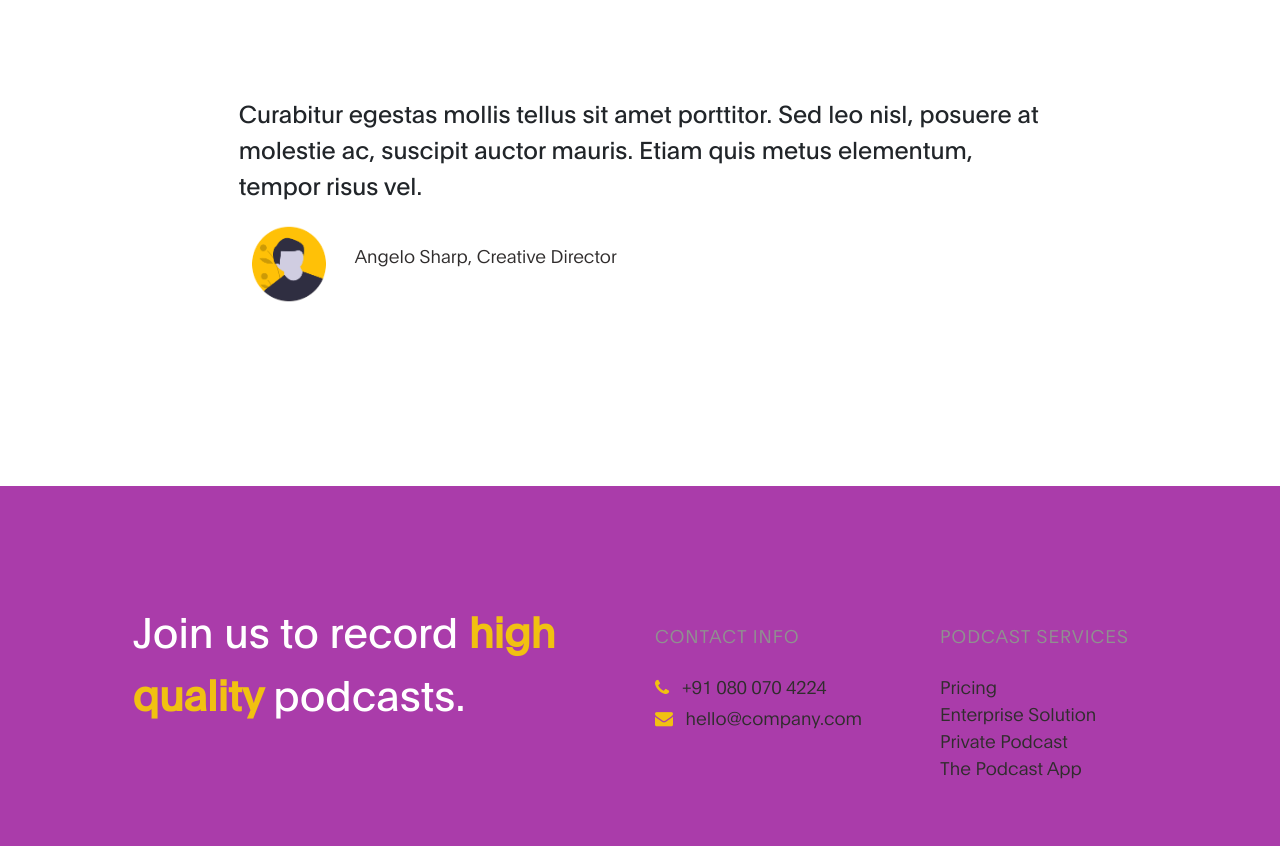
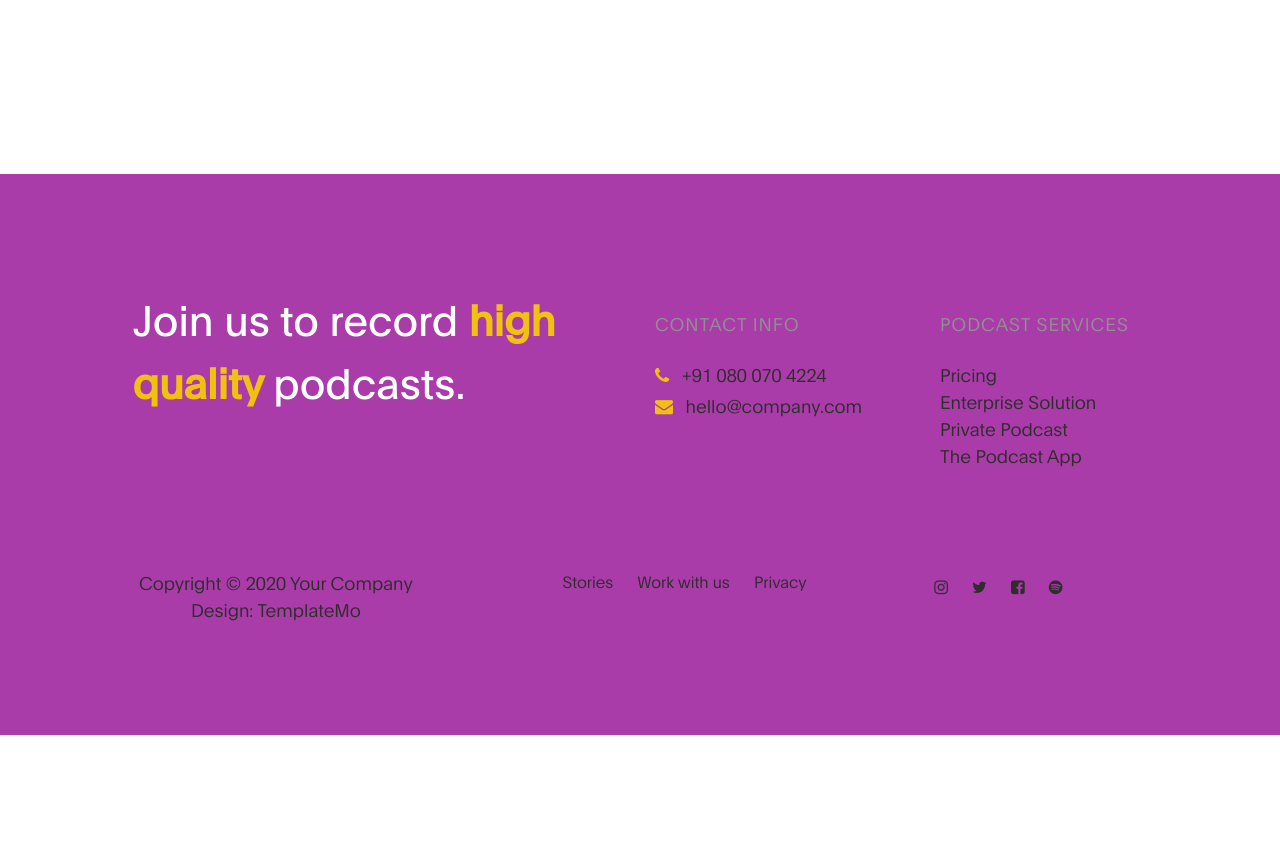
Before and after one commit to RutujaSangitrao/Avalon_website, a website: page project-detail.html in a window 1280 px wide. Shown: the part 2483-3329 px from the top of the page. After the commit the page ends 3218 px from the top, so only its background shows below. Drawn offline with Linux system fonts and the light colour scheme.

Commit message:
Update project-detail.html

```diff
--- a/project-detail.html
+++ b/project-detail.html
@@ -119,17 +119,6 @@
                 </div>
               </div>
 
-              <div class="col-lg-9 mx-auto col-12" data-aos="fade-up">
-                <div class="client-info mt-lg-5 py-lg-5">
-                    <h3>Curabitur egestas mollis tellus sit amet porttitor. Sed leo nisl, posuere at molestie ac, suscipit auctor mauris. Etiam quis metus elementum, tempor risus vel.</h3>
-
-                    <div class="d-flex align-items-center mt-3">
-                      <img src="images/project/project-detail/male-avatar.png" class="img-fluid" alt="male avatar">
-
-                      <p>Angelo Sharp, Creative Director</p>
-                    </div>
-                </div>
-              </div>
           </div>
      </section>
 
```
